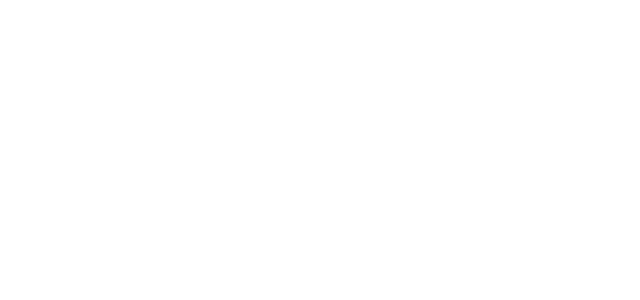
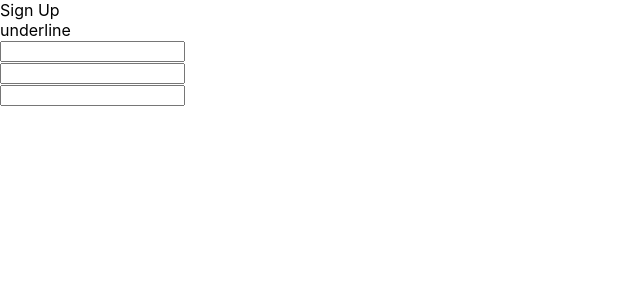
Before and after one commit to Ramilbey/login-signup, a React (Create React App) app in the folder login-signup/: page / in a window 1280 px wide. Shown: the top 300 px of the page, without its empty margins (0-640 px from the left). Built offline with nearby package versions, Linux system fonts and the light colour scheme.

Commit message:
generate the htmml

```diff
--- a/login-signup/src/Components/LoginSignup/LoginSignup.jsx
+++ b/login-signup/src/Components/LoginSignup/LoginSignup.jsx
@@ -1,13 +1,34 @@
-import './LoginSignup.css'
-import React from 'react';
-
+import "./LoginSignup.css";
+import email from "../Assests/email.png";
+import password from "../Assests/password.png";
+import person from "../Assests/person.png";
+import React from "react";
 
 const LoginSignup = () => {
-    return (
-        <div>
-            {/* Your code here */}
+  return (
+    <div className="container">
+      <div className="header">
+        <div className="text">Sign Up</div>
+        <div className="underline">underline</div>
+      </div>
+      <div className="inputs">
+        <div className="input">
+          <img src="" alt="" />
+          <input type="text" />
         </div>
-    );
-}
+
+        <div className="input">
+          <img src="" alt="" />
+          <input type="email" />
+        </div>
+
+        <div className="input">
+          <img src="" alt="" />
+          <input type="password" />
+        </div>
+      </div>
+    </div>
+  );
+};
 
 export default LoginSignup;
```
